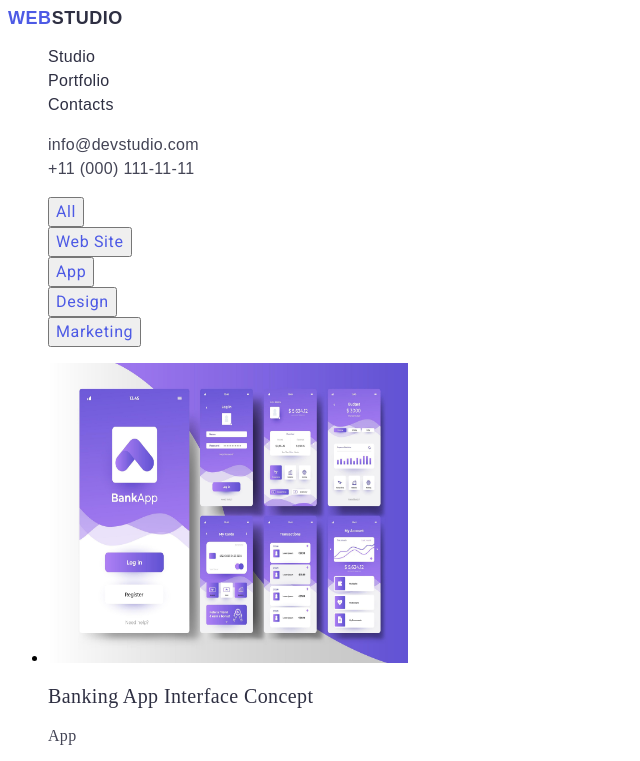
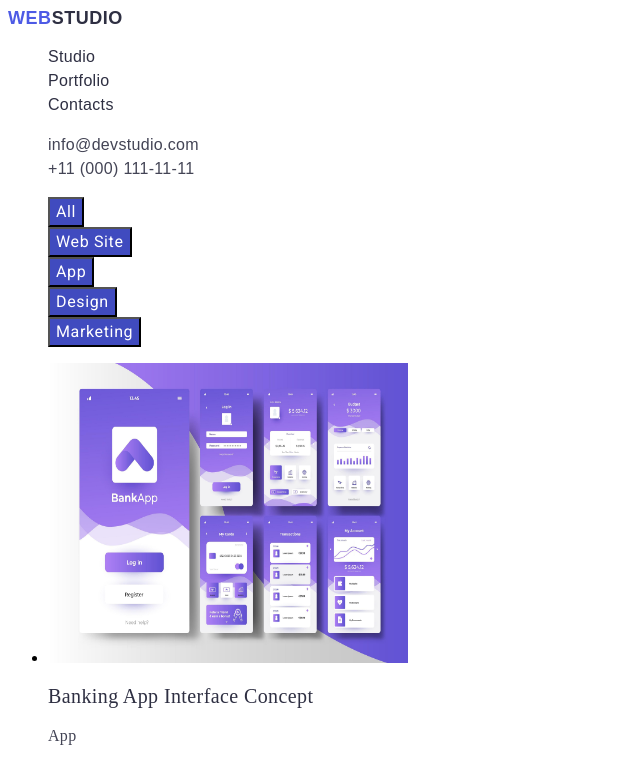
Before and after one commit to Ravehell/goit-markup-hw-02, a plain HTML site: page portfolio.html in a window 1280 px wide. Shown: the top 761 px of the page, without its empty margins (0-640 px from the left). Drawn offline with Linux system fonts and the light colour scheme; a web font is replaced by a local one.

Commit message:
portfolio.html

```diff
--- a/css/style.css
+++ b/css/style.css
@@ -91,15 +91,23 @@ text-decoration: none;
 }
 
 .button-portfolio{
-    color: var(--iris, #4D5AE5);
-    font-family: Roboto;
+    color: white;
+    font-family: 'Roboto',  sans-serif;
     font-size: 16px;
     font-style: normal;
     font-weight: 500;
-    line-height: 24px; /* 150% */
-    letter-spacing: 0.64px;
+    line-height: 1.5;
+    letter-spacing: 0.04em;
+    background-color: #404BBF;
+cursor: pointer;
+}
 
+.button-portfolio:focus,
+.button-portfolio:hover{
+    color: #FFFFFF;
+    background-color: #404BBF
 }
+
     /* Work section  */
 
 .work-section{
```
Also changed, not shown: css/styles.css (+8 -3 lines).
